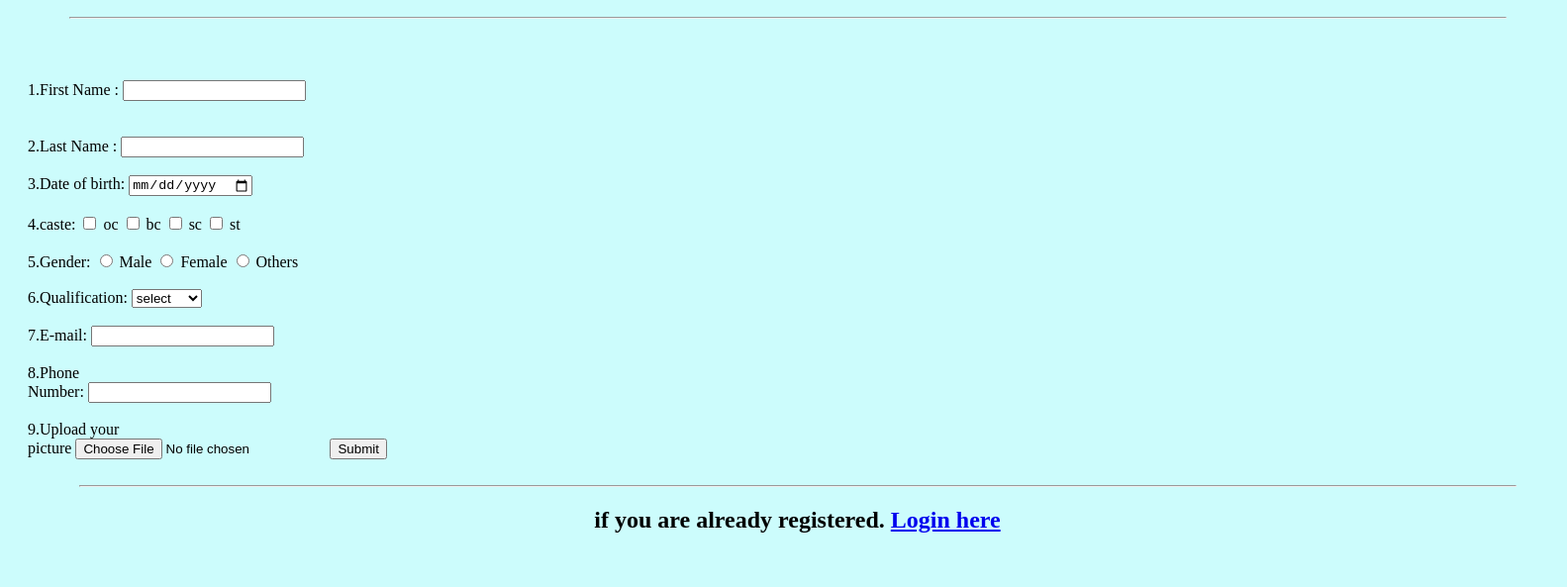
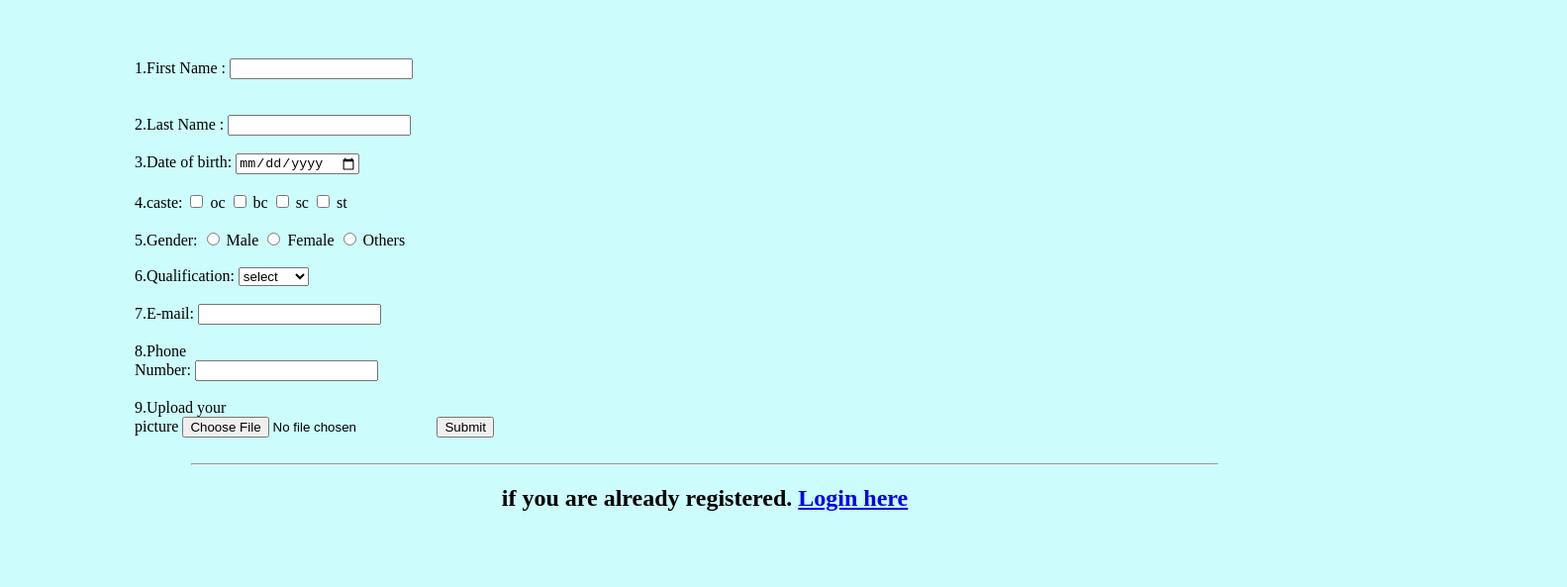
Before and after one commit to Shravan-33/sravan, a plain HTML site: page index.html in a window 1280 px wide. Shown: the part 207-800 px from the top of the page at 99% size, 1583 px wide, since content can reach past the window. Drawn offline with Linux system fonts and the light colour scheme.

Commit message:
Update style.css

```diff
--- a/style.css
+++ b/style.css
@@ -1,6 +1,6 @@
 body{
-    width: 1575px;
-    height: 760px;
+    width: 100%;
+    height: 100%;
     background-color: #ccfcfc;
 }
 img{
@@ -8,9 +8,9 @@ img{
     width: 10%;
 }
 hr{
-    width: 1450px;
+    width: 90%;
     color: black;
 }
 #form{
-    padding-left: 20px;
+    padding-left: 10%;
 }
```
